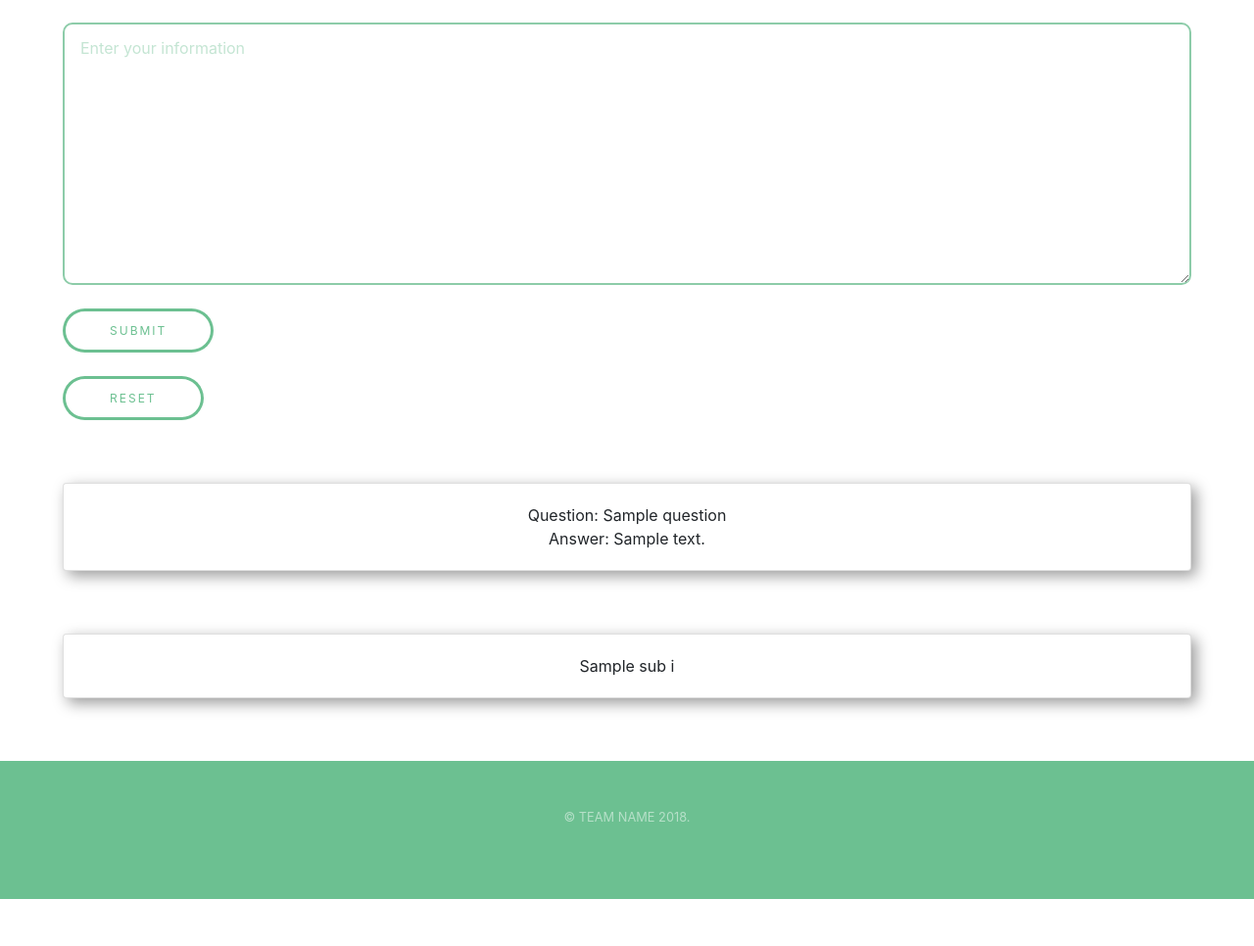
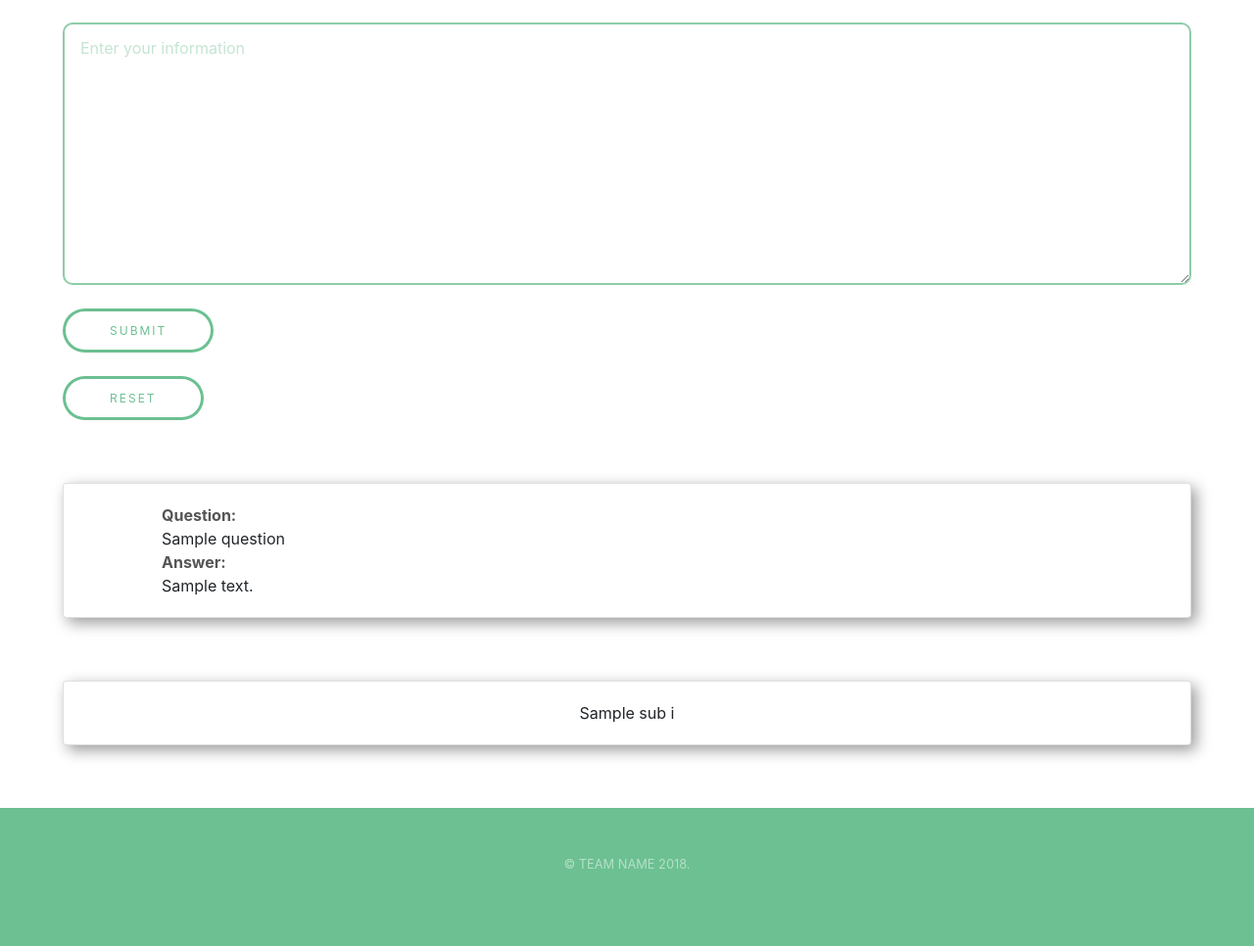
Before and after one commit to nshdesai/Amax, a Flask app: template templates/create.html in a window 1280 px wide. Shown: the part 200-1166 px from the top of the page at 98% size. Before the commit the page ends 1118 px from the top, so only its background shows below. Run offline with Flask 2, Linux system fonts and the light colour scheme; the template is opened without the code that fills it: most values are stand-ins (such as "Sample title", 1, 10 or a date in 2020); some libraries are stand-ins or nearby versions.

Commit message:
Fixed errors in alignment

```diff
--- a/templates/create.html
+++ b/templates/create.html
@@ -55,13 +55,15 @@
 			</section>
 
 
-      <div class="card text-center cardcenter shadow">
+      <div class="card text-left cardcenter shadow">
         <div class="card-body">
             {% for question in questions%}
 					  <p class="card-text">
-              Question: {{ question['question'] }}
+              <b>Question:</b> <br>
+              {{ question['question'] }}
               <br>
-              Answer: {{ question['answer'] }}
+              <b>Answer:</b> <br>
+              {{ question['answer'] }}
               <br>
 					  </p>
             {% endfor %}
```
